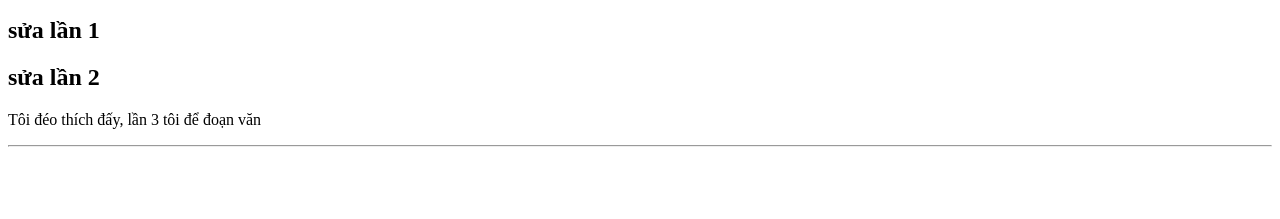
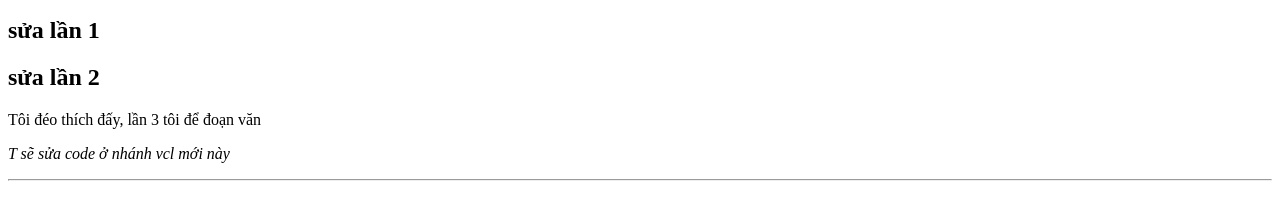
Before and after one commit to dinhduc4829/Du_an_6, a plain HTML site: page index.html in a window 1280 px wide. Shown: the part 101-320 px from the top of the page. Drawn offline with Linux system fonts and the light colour scheme.

Commit message:
sửa ở nhánh vcl

```diff
--- a/index.html
+++ b/index.html
@@ -11,6 +11,7 @@
     <h2>sửa lần 1</h2>
     <h2>sửa lần 2</h2>
     <p>Tôi đéo thích đấy, lần 3 tôi để đoạn văn</p>
+    <i><p>T sẽ sửa code ở nhánh vcl mới này</p></i>
     <hr />
   </body>
 </html>
```
